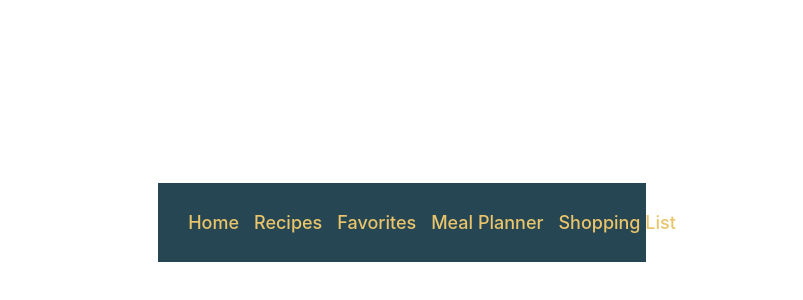
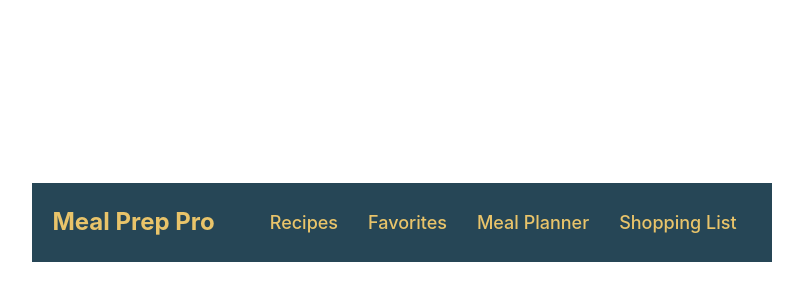
Before and after one commit to vnelai/Meal_Prep_Pro_FE, a React (Vite) app: page / in a window 1280 px wide. Shown: the part 178-478 px from the top of the page, without its empty margins (238-1041 px from the left). Built offline with nearby package versions, Linux system fonts and the light colour scheme.

Commit message:
Added app name as home page and moved it to left of Nav component

```diff
--- a/src/components/nav/Nav.css
+++ b/src/components/nav/Nav.css
@@ -1,20 +1,30 @@
 .menu {
-    background-color: #264653;  /* Sets background color */
-    padding: 10px 0; /* Adds space top and bottom */
+  display: flex; /* Arrange layout */
+  justify-content: space-between; /* Add space between items */
+  align-items: center; /* Align items in center */
+  background-color: #264656; /* Sets background color */
+  padding: 10px 20px; /* Adds space around items */
 }
 
-  .menu-links {
-    display: flex; /* Arrange layout */
-    justify-content: space-between; display: flex; /* Add space between items */
-    list-style-type: none;   /* Remove bullet points */
-    width: 100%; /* Take full width of container */
-    padding: 0 30px; /* Add space on the left and right of the link */
+.menu-left .menu-link {
+  font-size: 24px; /* Sets font size */
+  font-weight: bold; /* Make text bold */
+  color: #e9c46a; /* Sets font color */
+  text-decoration: none; /* Removes underline */
 }
 
-  .menu-link {
-    color: #E9C46A;  /* Sets color of text */
+.menu-center {
+  display: flex; /* Arrange layout */
+  justify-content: center; /* Add space between items */
+  flex-grow: 1; /* Items can grow to take up available space */
+  list-style-type: none; /* Remove bullet points */
+}
+
+.menu-center .menu-link {
+  color: #e9c46a; /* Sets color of text */
   text-decoration: none; /* Removes underline from link */
-    font-size: 18px;  /* Sets font size */
+  font-size: 18px; /* Sets font size */
+  margin: 0 15px; /* Add space around container */
 }
 
 .menu-link:hover {
--- a/src/components/nav/Nav.jsx
+++ b/src/components/nav/Nav.jsx
@@ -9,10 +9,12 @@ import './Nav.css';  // Import Nav css file for styling
 function Nav() {
   return (
     <nav className="menu">
-        <ul className="menu-links">
+        <div className="menu-left">
+            {/* Home Page where hero and featured will be */}
+            <Link to='/' className="menu-link">Meal Prep Pro</Link>
+        </div>
+        <ul className="menu-center">
             <li>
-                {/* Home Page where hero and featured will be */}
-                <Link to='/' className="menu-link">Home</Link>
             </li>
             <li>
                 {/* Recipes page where users can explore recipes from external API */}
```
Lines whose indentation alone changed are shown as unchanged.
